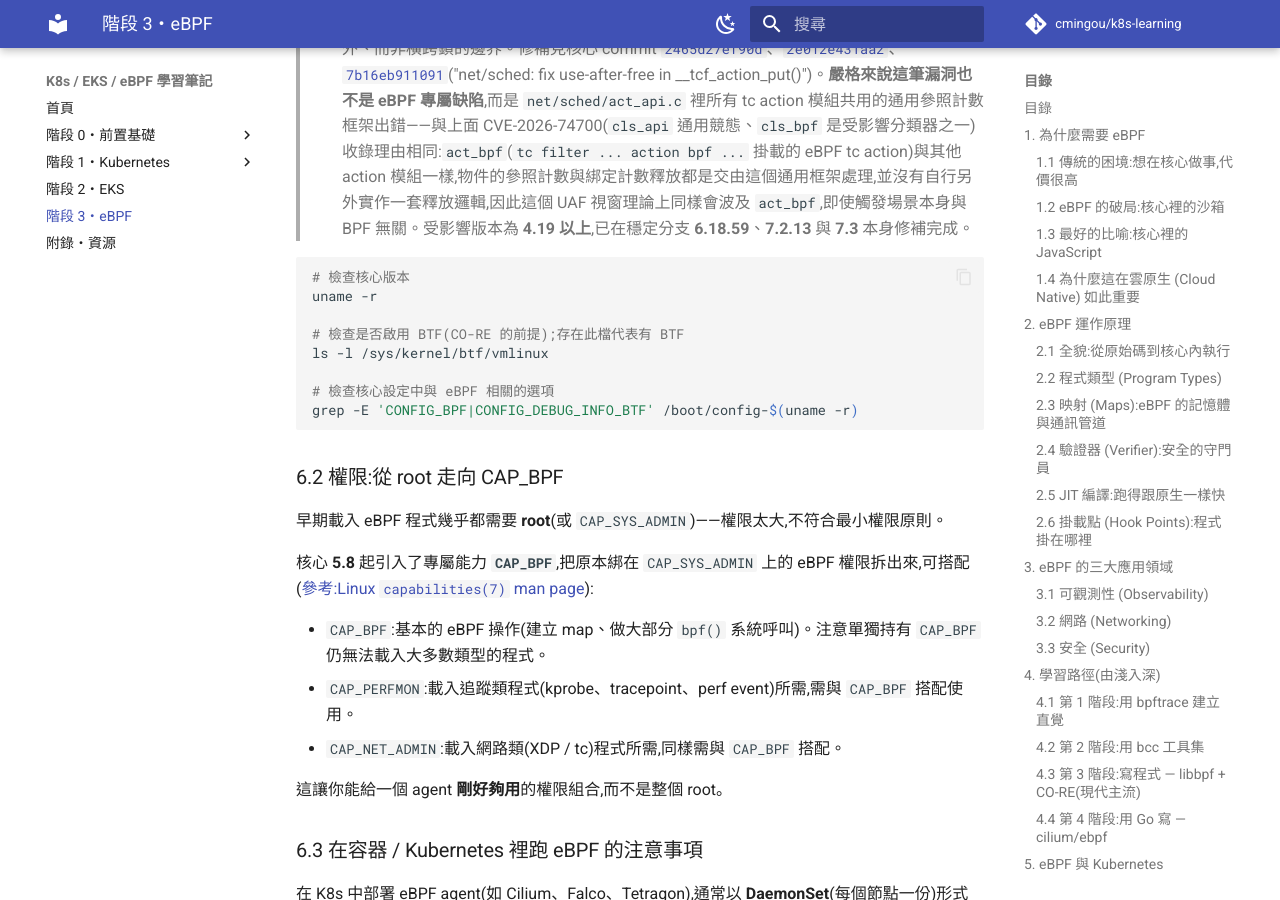
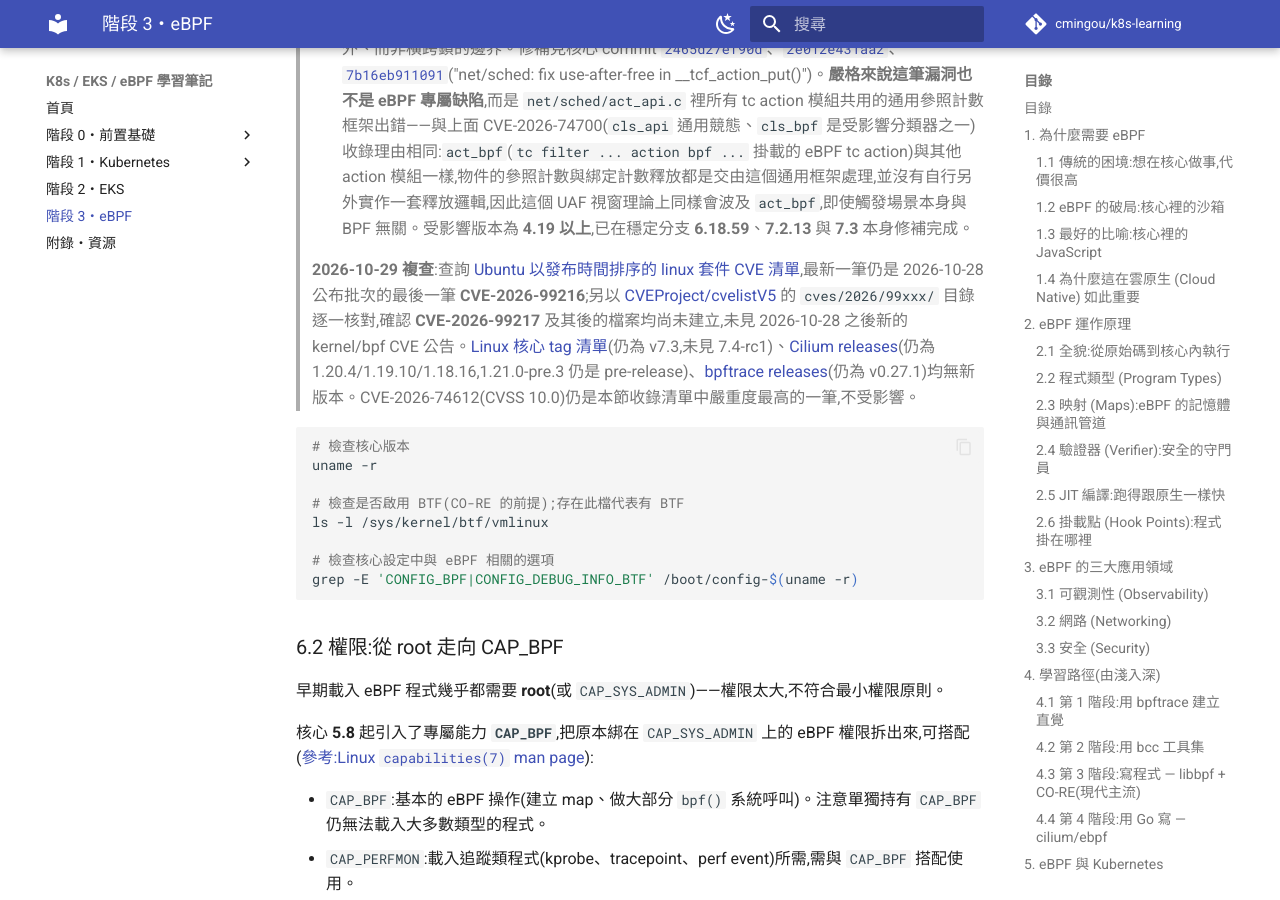
Before and after one commit to cmingou/k8s-learning, an MkDocs documentation site: the page built from docs/03-ebpf/README.md, in a window 1280 px wide and 900 px high, scrolled down 71597 px. Built offline with MkDocs 1.6.1 and Material for MkDocs 9.7.7, drawn with Linux system fonts in a browser that asks for light colours; comment, search, counter and statistics services are not loaded.

Commit message:
Confirm no new BPF kernel CVEs or Cilium/bpftrace releases (2026-10-29 review)
Checked Ubuntu's linux-package CVE feed and the CVEProject/cvelistV5
cves/2026/99xxx directory directly: CVE-2026-99216 (2026-10-28 batch)
is still the newest kernel/bpf entry, and CVE-2026-99217+ does not
exist yet. Linux kernel tags, Cilium releases, and bpftrace releases
are all unchanged since the 2026-10-28 review. CVE-2026-74612 remains
the highest-severity entry in the tracked list.

Co-Authored-By: Claude Sonnet 5 <noreply@anthropic.com>
Claude-Session: https://claude.ai/code/session_01BsV5wdPbsbwDjrYtjDhgRX

````diff
--- a/docs/03-ebpf/README.md
+++ b/docs/03-ebpf/README.md
@@ -802,6 +802,8 @@ eBPF 的功能與核心版本**強相關**。各功能登場的大致里程碑(
 > - **[CVE-2026-99144](https://ubuntu.com/security/CVE-2026-99144)**(CVSS 未公布,Ubuntu priority Medium,2026-10-28 公布):`sched_ext` 的「延後重新排入(deferred reenqueue)」機制中,一個被延後的重新排入請求會停留在發出該請求的 CPU 的延後清單上,直到 `run_deferred()` 把它取走處理——但負責釋放使用者自訂 DSQ(user DSQ)的 RCU callback 卻假設一個 RCU grace period 已經足以涵蓋所有這類待處理請求,因此 `exit_dsq()` 在檢查每個 CPU 的節點時沒有持有延後清單鎖。問題是 grace period 只保證涵蓋「已經在執行中」的讀取者,並不會等待一個尚未開始執行的 `run_deferred()`——若 `run_deferred()` 剛好在 grace period 已經起算之後才開始,它仍可能在釋放 callback 檢視之前,先把請求從清單上摘下,接著讀取這個已經被釋放的 DSQ 的 id,形成 Use-After-Free。修補改為在 grace period 開始之前就先取消所有待處理的延後請求:負責釋放 DSQ 的 irq work 現在會在每個 CPU 的延後清單鎖保護下,把該 CPU 的請求一併摘除;`schedule_dsq_reenq()` 也會在同一把鎖保護下,一旦 DSQ id 已失效就直接忽略新進來的請求——如此一來,唯一還可能持有請求的,只剩下在 grace period 開始**之前**就已經啟動的 `run_deferred()`,而這條路徑執行時會關閉中斷,grace period 保證會等待它結束,callback 執行後就不會再有人碰這個 DSQ。修補見核心 commit [`633f586329bf`](https://git.kernel.org/stable/c/633f586329bfd9843bf8acf86c95353f4c16e22d)、[`069403dff337`](https://git.kernel.org/stable/c/069403dff337feb192bfc70fb28ddc8a171e20c1)("sched_ext: Fix use-after-free of a destroyed user DSQ by a deferred reenqueue")。屬於本節分類中的 **maps/helper**(`BPF_PROG_TYPE_STRUCT_OPS`/sched_ext 掛載機制)攻擊面,與上面 CVE-2026-99104/99105(同批公布,但分別是認領狀態與排程喚醒的 DoS 問題)不同,這次是貨真價實的記憶體安全 Use-After-Free,與上面 CVE-2026-98219(`scx_alloc_and_add_sched()` 的 UAF)同屬 sched_ext 框架中併發釋放類的生命週期管理缺陷。受影響版本為 **7.1 以上**,已在穩定分支 **7.2.13** 與 **7.3** 本身修補完成。
 > - **[CVE-2026-99129](https://ubuntu.com/security/CVE-2026-99129)**(CVSS 未公布,Ubuntu priority Medium,2026-10-28 公布):SELinux 對**BPF token**(可把 `CAP_BPF`/`CAP_PERFMON`/`CAP_NET_ADMIN` 等權限限定在特定 bpffs 掛載點內、委派給非特權使用者的機制,與本節 6.2 節所述 `CAP_BPF` 權限拆分直接相關)的三個 LSM hook——`selinux_bpf_token_create()`、`selinux_bpf_map_create()`、`selinux_bpf_prog_load()`——原本各自重新透過 token 的檔案描述符查一次 bpffs 的「建立者 SID(creator SID)」,而不是沿用當下 hook 內已經解析好的路徑/dentry(`selinux_bpf_token_create()` 的情形),或直接重用 token 物件本身既有的資訊(`selinux_bpf_map_create()`/`selinux_bpf_prog_load()` 的情形)。這種各自重新查找的寫法,讓使用者如果在不同 hook 被呼叫的時間點之間,悄悄換掉傳入核心的 token 檔案描述符,就有機會讓不同的權限檢查依據不一致的 bpffs/建立者 SID 做判斷,構成一種 TOCTOU 形狀的權限檢查缺陷。修補讓這三個 hook 改為只查一次(直接沿用已解析的路徑/dentry,或重用 token 物件本身),除了簡化程式碼,也徹底消除檔案描述符被中途替換的空窗。修補見核心 commit [`e1ef306ba20e`](https://git.kernel.org/stable/c/e1ef306ba20eb13099ca4463527890df67619405)、[`77d499e61d36`](https://git.kernel.org/stable/c/77d499e61d36e883a6ad1f10afe05f556aa7e0cc)("selinux: fix BPF token permission checks")。**嚴格來說這筆漏洞不在 `kernel/bpf/`/`net/bpf/`**(修補落在 `security/selinux/hooks.c`,屬於 SELinux LSM 層而非 BPF 子系統本身),但問題直接關乎 BPF token 委派機制的權限檢查正確性,依本節慣例一併收錄,分類上屬於**核心介接層**(BPF token 權限委派機制)。受影響版本為 **7.0 以上**,已在穩定分支 **7.2.13** 與 **7.3** 本身修補完成。
 > - **[CVE-2026-99167](https://ubuntu.com/security/CVE-2026-99167)**(CVSS 未公布,Ubuntu priority Medium,2026-10-28 公布):`net/sched` 的 `__tcf_action_put()`——tc(traffic control)動作(action)通用生命週期管理函式,`gact`、`mirred`、`csum`、**`bpf`** 等每一種 tc action 模組的物件釋放最終都會經由它處理——在遞減參照計數(refcount)之後才遞減綁定計數(binding count);若另一個執行緒恰好在這兩個遞減之間把 refcount 歸零、觸發該 action 物件被釋放,隨後的綁定計數遞減就會存取已釋放記憶體(KASAN 回報 `slab-use-after-free in __tcf_action_put`)。修補改為讓這兩次計數更新與 IDR 移除全程持有同一把 action IDR mutex,讓真正的清理動作確實發生在鎖保護範圍之外、而非橫跨鎖的邊界。修補見核心 commit [`2465d27ef90d`](https://git.kernel.org/stable/c/2465d27ef90de9105c2bffb6c35f8ce08918e642)、[`2e012e431aa2`](https://git.kernel.org/stable/c/2e012e431aa271ef3c84206f48854f539c03bff0)、[`7b16eb911091`](https://git.kernel.org/stable/c/7b16eb911091aae237a8673da94e4dfb9cd21d54)("net/sched: fix use-after-free in __tcf_action_put()")。**嚴格來說這筆漏洞也不是 eBPF 專屬缺陷**,而是 `net/sched/act_api.c` 裡所有 tc action 模組共用的通用參照計數框架出錯——與上面 CVE-2026-74700(`cls_api` 通用競態、`cls_bpf` 是受影響分類器之一)收錄理由相同:`act_bpf`(`tc filter ... action bpf ...` 掛載的 eBPF tc action)與其他 action 模組一樣,物件的參照計數與綁定計數釋放都是交由這個通用框架處理,並沒有自行另外實作一套釋放邏輯,因此這個 UAF 視窗理論上同樣會波及 `act_bpf`,即使觸發場景本身與 BPF 無關。受影響版本為 **4.19 以上**,已在穩定分支 **6.18.59**、**7.2.13** 與 **7.3** 本身修補完成。
+>
+> **2026-10-29 複查**:查詢 [Ubuntu 以發布時間排序的 linux 套件 CVE 清單](https://ubuntu.com/security/cves?package=linux&order=newest),最新一筆仍是 2026-10-28 公布批次的最後一筆 **CVE-2026-99216**;另以 [CVEProject/cvelistV5](https://github.com/CVEProject/cvelistV5) 的 `cves/2026/99xxx/` 目錄逐一核對,確認 **CVE-2026-99217** 及其後的檔案均尚未建立,未見 2026-10-28 之後新的 kernel/bpf CVE 公告。[Linux 核心 tag 清單](https://github.com/torvalds/linux/tags)(仍為 v7.3,未見 7.4-rc1)、[Cilium releases](https://github.com/cilium/cilium/releases)(仍為 1.20.4/1.19.10/1.18.16,1.21.0-pre.3 仍是 pre-release)、[bpftrace releases](https://github.com/bpftrace/bpftrace/releases)(仍為 v0.27.1)均無新版本。CVE-2026-74612(CVSS 10.0)仍是本節收錄清單中嚴重度最高的一筆,不受影響。
 
 ```bash
 # 檢查核心版本
````
